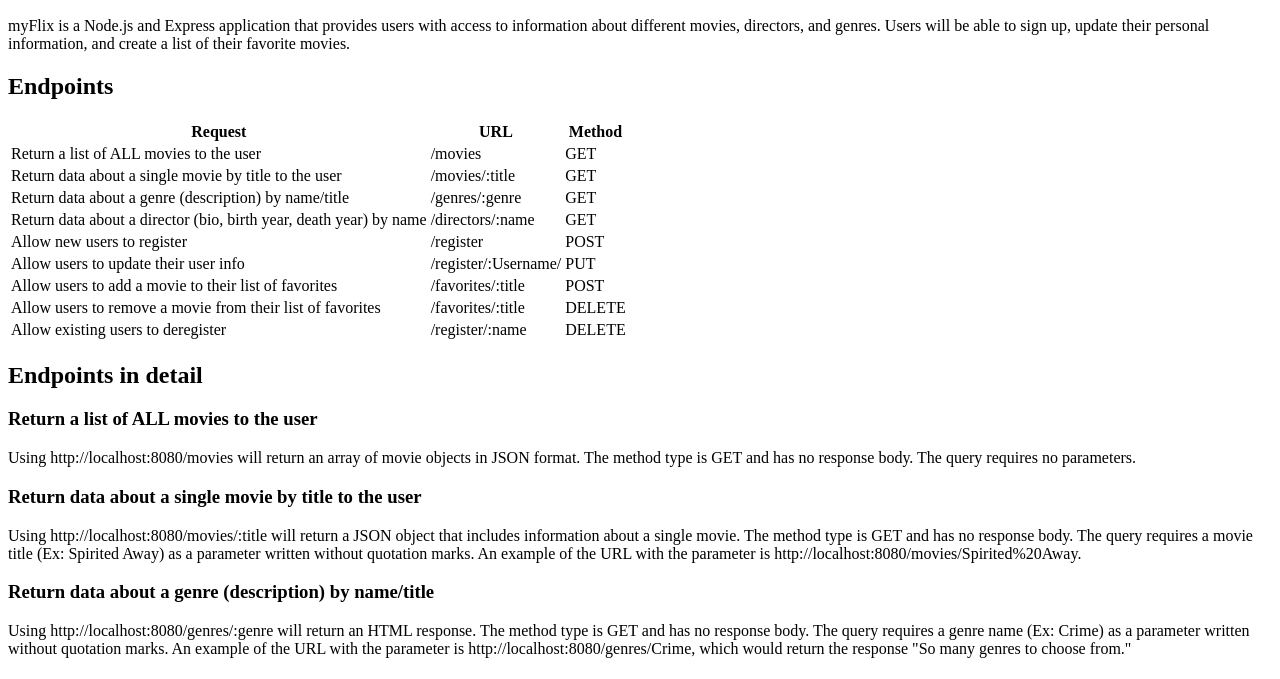
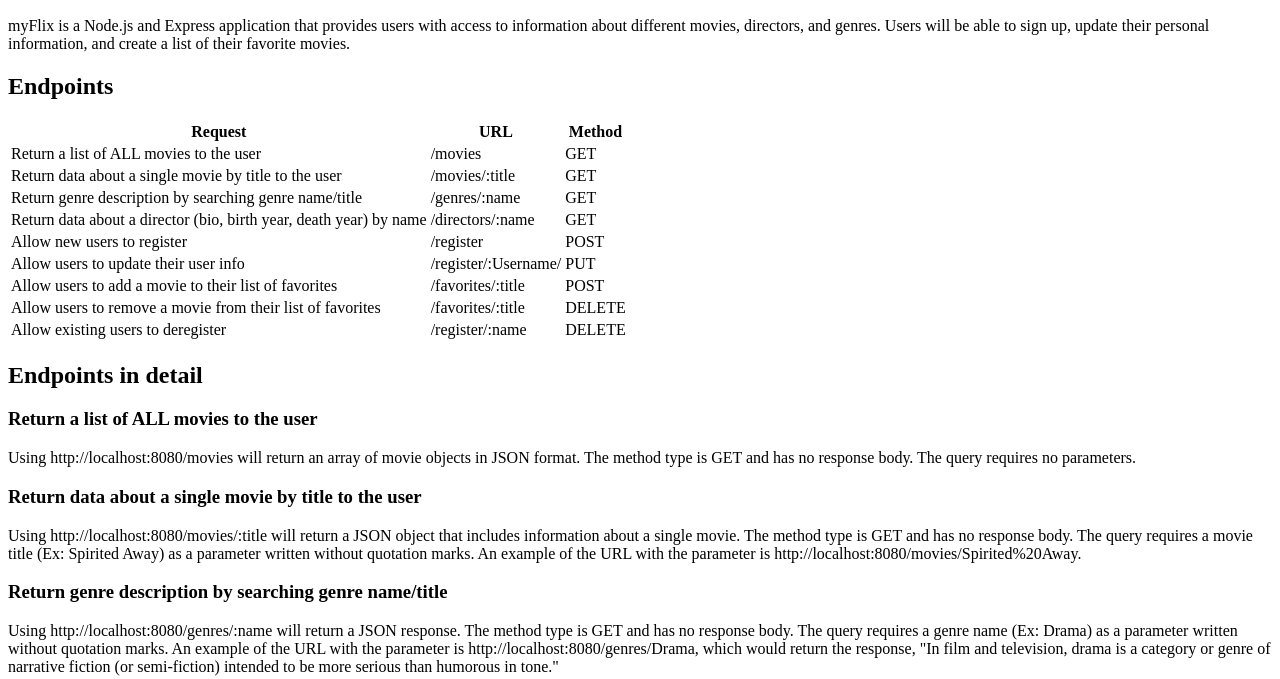
Before and after one commit to kayleebowers/movie-api, a website: page public/documentation.html in a window 1280 px wide. Shown: the part 110-789 px from the top of the page. Drawn offline with Linux system fonts and the light colour scheme.

Commit message:
docs: update genre by name description

```diff
--- a/public/documentation.html
+++ b/public/documentation.html
@@ -33,8 +33,8 @@
           <td>GET</td>
         </tr>
         <tr>
-          <td>Return data about a genre (description) by name/title</td>
-          <td>/genres/:genre</td>
+          <td>Return genre description by searching genre name/title</td>
+          <td>/genres/:name</td>
           <td>GET</td>
         </tr>
         <tr>
@@ -77,9 +77,9 @@
       <div>
         <p>Using http://localhost:8080/movies/:title will return a JSON object that includes information about a single movie. The method type is GET and has no response body. The query requires a movie title (Ex: Spirited Away) as a parameter written without quotation marks. An example of the URL with the parameter is http://localhost:8080/movies/Spirited%20Away.</p>
       </div>
-    <h3>Return data about a genre (description) by name/title</h3>
+    <h3>Return genre description by searching genre name/title</h3>
       <div>
-        <p>Using http://localhost:8080/genres/:genre will return an HTML response. The method type is GET and has no response body. The query requires a genre name (Ex: Crime) as a parameter written without quotation marks. An example of the URL with the parameter is http://localhost:8080/genres/Crime, which would return the response "So many genres to choose from."</p>
+        <p>Using http://localhost:8080/genres/:name will return a JSON response. The method type is GET and has no response body. The query requires a genre name (Ex: Drama) as a parameter written without quotation marks. An example of the URL with the parameter is http://localhost:8080/genres/Drama, which would return the response, "In film and television, drama is a category or genre of narrative fiction (or semi-fiction) intended to be more serious than humorous in tone."</p>
       </div>
     <h3>Return data about a director (bio, birth year, death year) by name</h3>
       <div>
```
